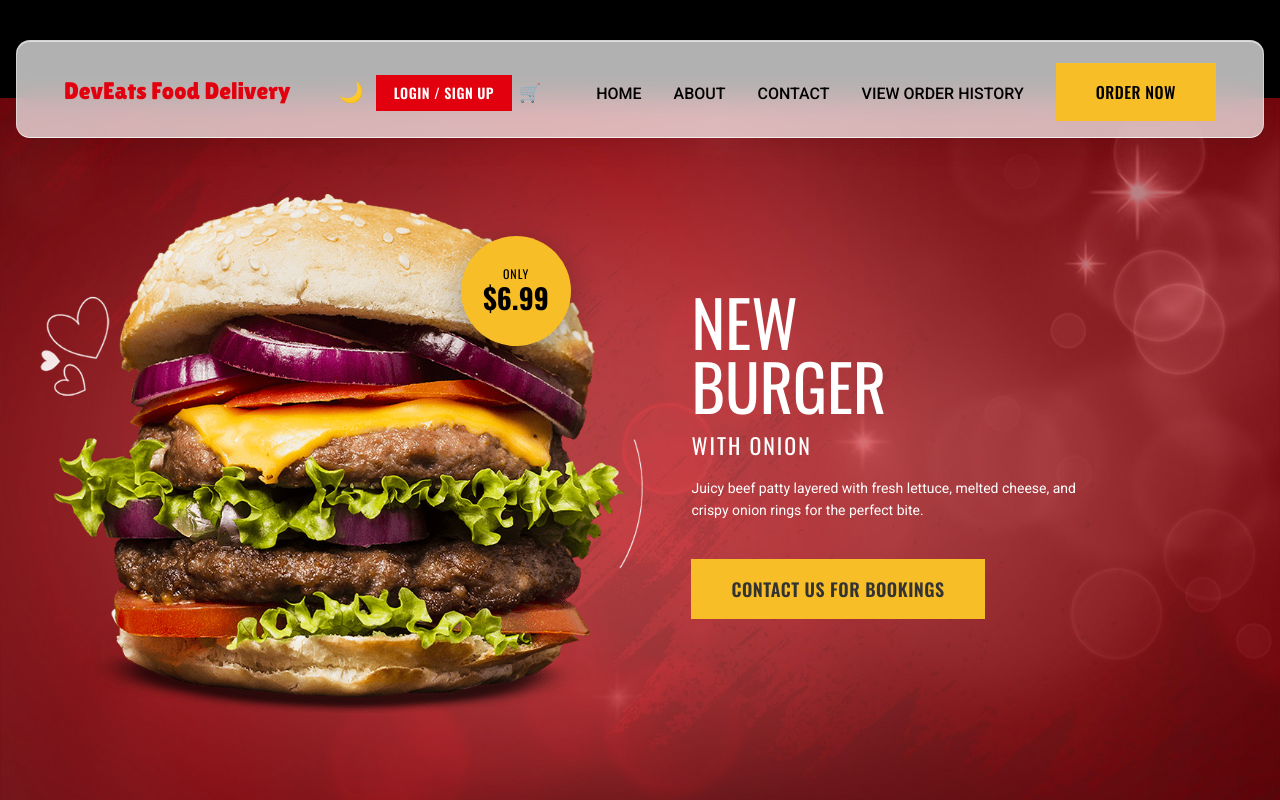
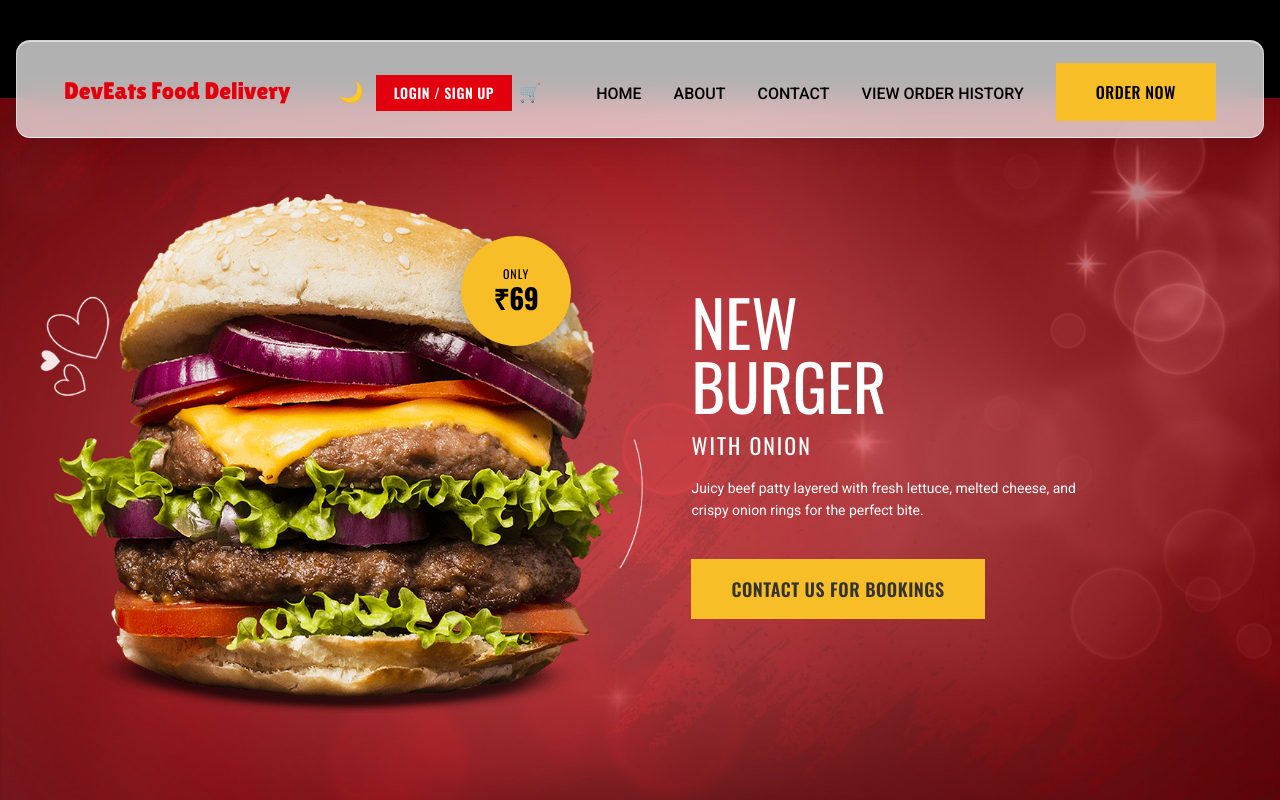
Before and after one commit to YashPrime-02/DevEats, a React (Vite) app: page / in a window 1280 px wide. Shown: the top 800 px of the page. Built offline with nearby package versions, Linux system fonts and the light colour scheme; no server answers.

Commit message:
Update Hero.jsx

```diff
--- a/src/pages/Home/Hero.jsx
+++ b/src/pages/Home/Hero.jsx
@@ -22,7 +22,7 @@ export default function Section1() {
               {/* Price Badge */}
               <div className="hero__price-badge">
                 <span>ONLY</span>
-                <strong>$6.99</strong>
+                <strong>₹69</strong>
               </div>
             </div>
           </div>
```
